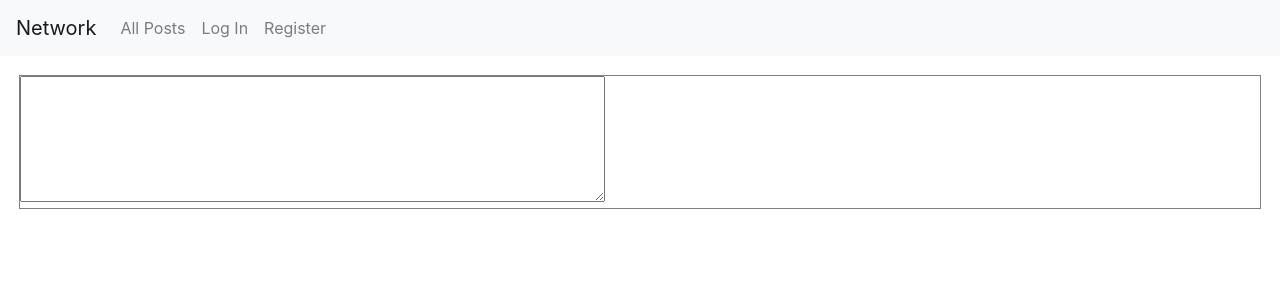
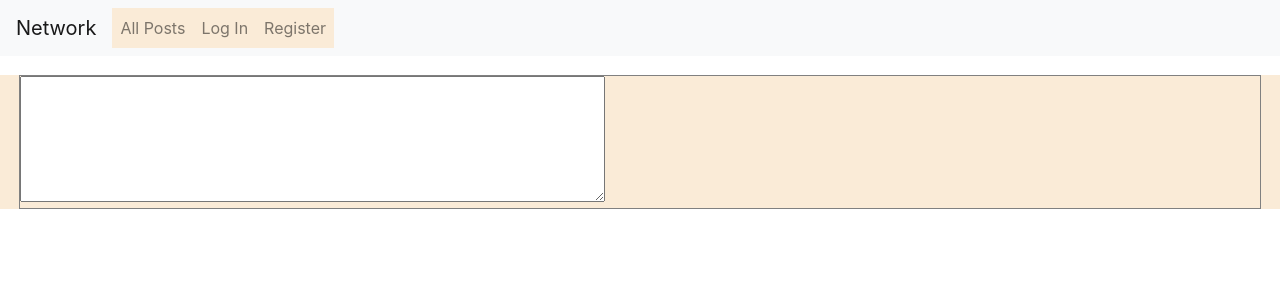
Before and after one commit to orkhan-m/django_network, a Django app: page / in a window 1280 px wide. Shown: the top 300 px of the page. Run offline with Django 3.2, Linux system fonts and the light colour scheme; some libraries are stand-ins or nearby versions.

Commit message:
check repo

```diff
--- a/network/static/network/styles.css
+++ b/network/static/network/styles.css
@@ -3,3 +3,7 @@
   border: solid 1px grey;
   margin: 1.5%;
 }
+
+div {
+  background-color: antiquewhite;
+}
```
